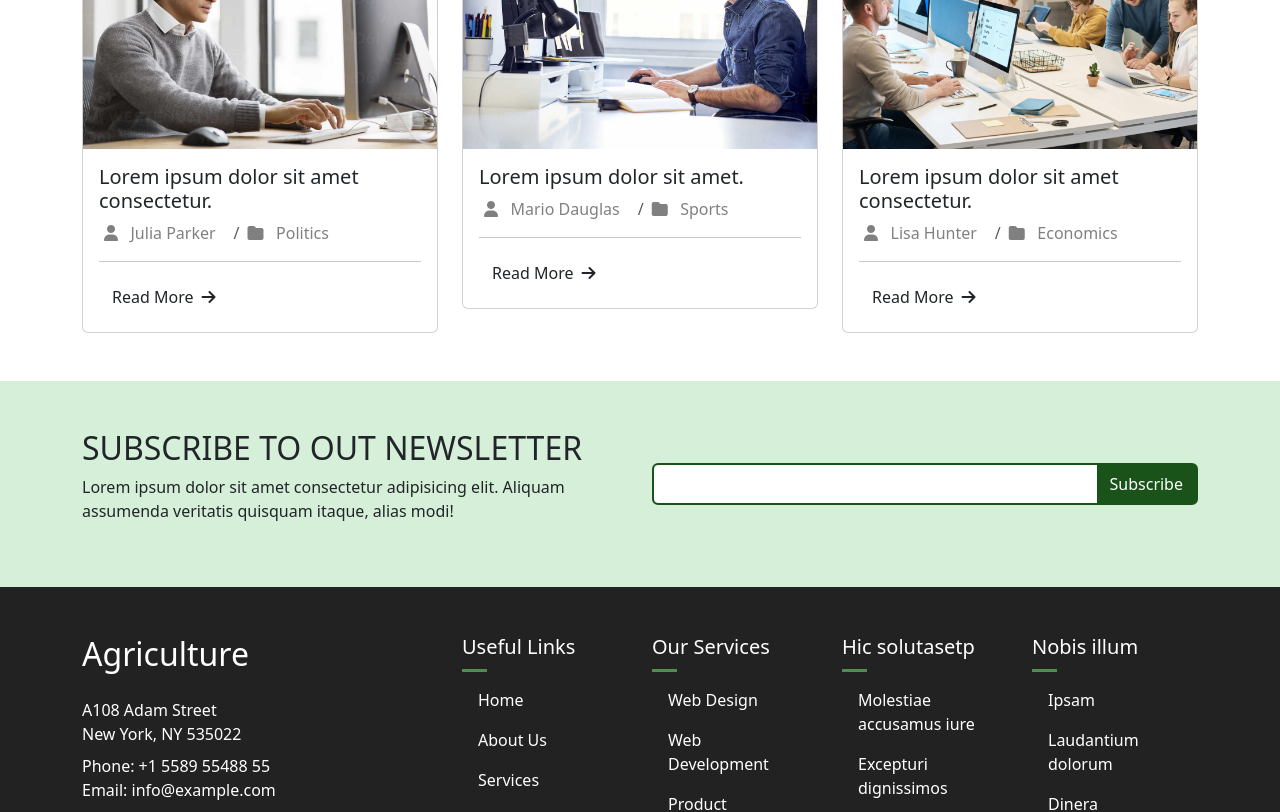
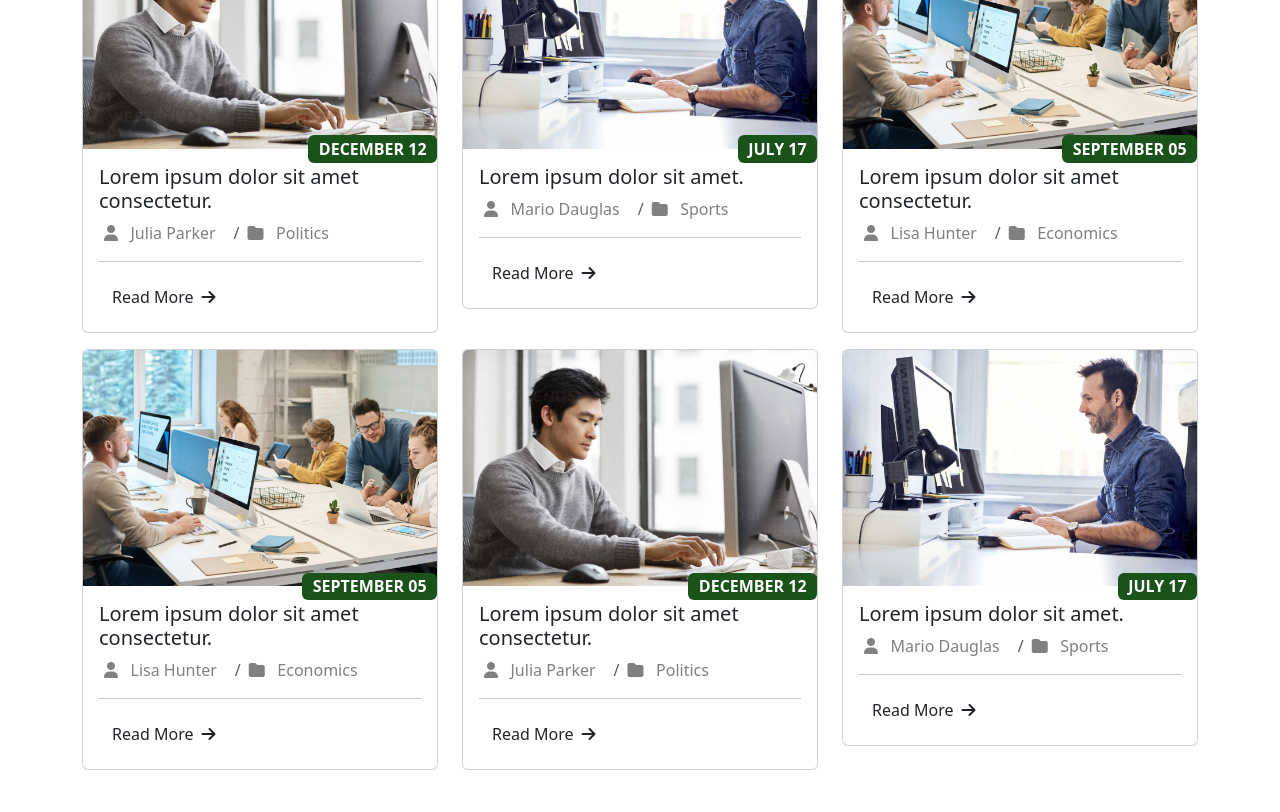
Before and after one commit to VikramJha-WebDeveloper/Agriculture, a React (Vite) app: page / in a window 1280 px wide. Shown: the part 4580-5392 px from the top of the page. Built offline with nearby package versions, Linux system fonts and the light colour scheme.

Commit message:
completed blog and contact page

```diff
--- a/src/Pages/BlogPage.jsx
+++ b/src/Pages/BlogPage.jsx
@@ -1,15 +1,65 @@
-import React from "react";
+import { React, useContext } from "react";
+import styled from "styled-components";
 import PageHeadings from "../components/PageHeadings";
+import Posts from "../components/Posts";
+import { colors } from "../App";
+import Subscribe from "../components/Subscribe";
+import Footer from "../components/Footer";
 
 const BlogPage = () => {
+  const themeColors = useContext(colors);
+  const BlogSection = styled.div`
+    .pagination .active {
+      background-color: ${themeColors.firstColor};
+      border-color: ${themeColors.firstColor};
+    }
+    a {
+      color: ${themeColors.firstColor};
+    }
+  `;
   const page = "Blog";
   const description =
     "Esse dolorum voluptatum ullam est sint nemo et est ipsa porro placeat quibusdam quia assumenda numquam molestias.";
 
   return (
-    <>
+    <BlogSection>
       <PageHeadings page={page} description={description}></PageHeadings>
-    </>
+      <Posts></Posts>
+      <ul className="pagination d-flex justify-content-center mb-5">
+        <li className="page-item">
+          <a href="#" className="page-link">
+            &laquo;
+          </a>
+        </li>
+        <li className="page-item">
+          <a href="#" className="page-link">
+            1
+          </a>
+        </li>
+        <li className="page-item">
+          <a href="#" className="page-link active">
+            2
+          </a>
+        </li>
+        <li className="page-item">
+          <a href="#" className="page-link">
+            3
+          </a>
+        </li>
+        <li className="page-item">
+          <a href="#" className="page-link">
+            4
+          </a>
+        </li>
+        <li className="page-item">
+          <a href="#" className="page-link">
+            &raquo;
+          </a>
+        </li>
+      </ul>
+      <Subscribe></Subscribe>
+      <Footer></Footer>
+    </BlogSection>
   );
 };
 export default BlogPage;
--- a/src/Pages/ContactPage.jsx
+++ b/src/Pages/ContactPage.jsx
@@ -1,15 +1,124 @@
-import React from "react";
+import { React, useContext } from "react";
+import styled from "styled-components";
+import { colors } from "../App";
+import { FaMapMarkerAlt } from "react-icons/fa";
+import { IoIosMail } from "react-icons/io";
+import { FaMobileRetro } from "react-icons/fa6";
+
 import PageHeadings from "../components/PageHeadings";
 
 const ContactPage = () => {
+  const themeColors = useContext(colors);
+
+  const ContactSection = styled.div`
+    .card {
+      box-shadow: rgba(0, 0, 0, 0.35) 0px 5px 15px;
+    }
+    .btn[type="submit"] {
+      background-color: ${themeColors.firstColor};
+      color: white;
+    }
+  `;
   const page = "Contact";
   const description =
     "Esse dolorum voluptatum ullam est sint nemo et est ipsa porro placeat quibusdam quia assumenda numquam molestias.";
 
   return (
-    <>
+    <ContactSection>
       <PageHeadings page={page} description={description}></PageHeadings>
-    </>
+      <iframe
+        src="https://www.google.com/maps/embed?pb=!1m18!1m12!1m3!1d3493.5537420098144!2d77.07331117496607!3d28.881888772714458!2m3!1f0!2f0!3f0!3m2!1i1024!2i768!4f13.1!3m3!1m2!1s0x390da96923f6a47b%3A0x5b051e8fb5fdccfe!2sSafiabad%20Rd!5e0!3m2!1sen!2sin!4v1721191367972!5m2!1sen!2sin"
+        width="100%"
+        height="450"
+        style={{ border: 0 }}
+        allowfullscreen=""
+        loading="lazy"
+        referrerpolicy="no-referrer-when-downgrade"
+      ></iframe>
+      <div className="container py-5">
+        <div className="row">
+          <div className="col col-12 col-lg-4">
+            <div className="card rounded-">
+              <div className="card-body">
+                <h4 className="card-title">Get in touch</h4>
+                <p className="cad-text">
+                  Et id eius voluptates atque nihil voluptatem enim in tempore
+                  minima sit ad mollitia commodi minus.
+                </p>
+                <div className="d-flex align-items-center">
+                  <div>
+                    <FaMapMarkerAlt className="fs-4" />
+                  </div>
+                  <div className="ms-3">
+                    <h6>Location</h6>
+                    <p>A108 Adam Street, New York, NY 535022</p>
+                  </div>
+                </div>
+                <hr />
+                <div className="d-flex align-items-center">
+                  <div>
+                    <IoIosMail className="fs-4" />
+                  </div>
+                  <div className="ms-3">
+                    <h6>Email:</h6>
+                    <p>info@example.com</p>
+                  </div>
+                </div>
+                <hr />
+                <div className="d-flex align-items-center">
+                  <div>
+                    <FaMobileRetro className="fs-4" />
+                  </div>
+                  <div className="ms-3">
+                    <h6>Call: </h6>
+                    <p>+1 123456789</p>
+                  </div>
+                </div>
+              </div>
+            </div>
+          </div>
+          <div className="col col-12 col-lg-8 mt-5 mt-lg-0">
+            <form className="h-100">
+              <div className="row gy-3">
+                <div className="col col-12 col-md-6">
+                  <input
+                    type="text"
+                    className="form-control"
+                    placeholder="Your Name"
+                  />
+                </div>
+                <div className="col col-12 col-md-6">
+                  <input
+                    type="email"
+                    className="form-control"
+                    placeholder="Your Email"
+                  />
+                </div>
+                <div className="col col-12">
+                  <input
+                    type="text"
+                    className="form-control"
+                    placeholder="Subject"
+                  />
+                </div>
+                <div className="col col-12">
+                  <textarea
+                    className="form-control h-100"
+                    placeholder="Message"
+                    rows="5"
+                  ></textarea>
+                </div>
+                <div className="col col-12 text-center">
+                  <button type="submit" className="btn">
+                    Send Message
+                  </button>
+                </div>
+              </div>
+            </form>
+          </div>
+        </div>
+      </div>
+    </ContactSection>
   );
 };
 export default ContactPage;
--- a/src/components/Posts.jsx
+++ b/src/components/Posts.jsx
@@ -7,6 +7,51 @@ import { colors } from "../App";
 import Image1 from "/images/postImg1.jpg";
 import Image2 from "/images/postImg2.jpg";
 import Image3 from "/images/postImg3.jpg";
+
+const datas = [
+  {
+    img: Image1,
+    title: "Lorem ipsum dolor sit amet consectetur.",
+    name: "Julia Parker",
+    position: "Politics",
+    date: "December 12",
+  },
+  {
+    img: Image2,
+    title: "Lorem ipsum dolor sit amet.",
+    name: "Mario Dauglas",
+    position: "Sports",
+    date: "July 17",
+  },
+  {
+    img: Image3,
+    title: "Lorem ipsum dolor sit amet consectetur.",
+    name: "Lisa Hunter",
+    position: "Economics",
+    date: "September 05",
+  },
+  {
+    img: Image3,
+    title: "Lorem ipsum dolor sit amet consectetur.",
+    name: "Lisa Hunter",
+    position: "Economics",
+    date: "September 05",
+  },
+  {
+    img: Image1,
+    title: "Lorem ipsum dolor sit amet consectetur.",
+    name: "Julia Parker",
+    position: "Politics",
+    date: "December 12",
+  },
+  {
+    img: Image2,
+    title: "Lorem ipsum dolor sit amet.",
+    name: "Mario Dauglas",
+    position: "Sports",
+    date: "July 17",
+  },
+];
 
 const Posts = () => {
   const themeColors = useContext(colors);
@@ -33,6 +78,16 @@ const Posts = () => {
     .card:hover a.btn {
       color: ${themeColors.secondColor};
     }
+    .card .badge {
+      background-color: ${themeColors.firstColor};
+      bottom: -13.6px;
+    }
+    .card .img-parent img {
+      transition-duration: 0.5s;
+    }
+    .card:hover img {
+      transform: scale(1.1);
+    }
   `;
   return (
     <PostsSection>
@@ -44,25 +99,29 @@ const Posts = () => {
           </div>
         </div>
         <div className="row mt-3">
+          {datas.map((d) => (
             <div className="col col-12 col-xl-4 col-md-6 mt-3">
               <div className="card overflow-hidden">
-              <img src={Image1} />
+                <div className="w-100 position-relative img-parent">
+                  <img src={d.img} className="w-100" />
+                  <div className="position-absolute end-0 badge fs-6 text-uppercase">
+                    {d.date}
+                  </div>
+                </div>
                 <div className="card-body">
-                <h5 className="card-title">
-                  Lorem ipsum dolor sit amet consectetur.
-                </h5>
+                  <h5 className="card-title">{d.title}</h5>
                   <div>
                     <ol className="breadcrumb">
                       <li className="breadcrumb-item">
                         <a href="#">
                           <i class="fa-solid fa-user"></i>
-                        Julia Parker
+                          {d.name}
                         </a>
                       </li>
                       <li className="breadcrumb-item">
                         <a href="#">
                           <i class="fa-solid fa-folder"></i>
-                        Politics
+                          {d.position}
                         </a>
                       </li>
                     </ol>
@@ -75,66 +134,7 @@ const Posts = () => {
                 </div>
               </div>
             </div>
-          <div className="col col-12 col-xl-4 col-md-6 mt-3">
-            <div className="card overflow-hidden">
-              <img src={Image2} />
-              <div className="card-body">
-                <h5 className="card-title">Lorem ipsum dolor sit amet.</h5>
-                <div>
-                  <ol className="breadcrumb">
-                    <li className="breadcrumb-item">
-                      <a href="#">
-                        <i class="fa-solid fa-user"></i>
-                        Mario Dauglas
-                      </a>
-                    </li>
-                    <li className="breadcrumb-item">
-                      <a href="#">
-                        <i class="fa-solid fa-folder"></i>
-                        Sports
-                      </a>
-                    </li>
-                  </ol>
-                </div>
-                <hr />
-                <NavLink to="/newPage2" className="btn">
-                  Read More
-                  <i class="fa-solid fa-arrow-right ms-2"></i>
-                </NavLink>
-              </div>
-            </div>
-          </div>
-          <div className="col col-12 col-xl-4 col-md-6 mt-3">
-            <div className="card overflow-hidden">
-              <img src={Image3} />
-              <div className="card-body">
-                <h5 className="card-title">
-                  Lorem ipsum dolor sit amet consectetur.
-                </h5>
-                <div>
-                  <ol className="breadcrumb">
-                    <li className="breadcrumb-item">
-                      <a href="#">
-                        <i class="fa-solid fa-user"></i>
-                        Lisa Hunter
-                      </a>
-                    </li>
-                    <li className="breadcrumb-item">
-                      <a href="#">
-                        <i class="fa-solid fa-folder"></i>
-                        Economics
-                      </a>
-                    </li>
-                  </ol>
-                </div>
-                <hr />
-                <NavLink to="/newPage3" className="btn">
-                  Read More
-                  <i class="fa-solid fa-arrow-right ms-2"></i>
-                </NavLink>
-              </div>
-            </div>
-          </div>
+          ))}
         </div>
       </div>
     </PostsSection>
```
Lines whose indentation alone changed are shown as unchanged.
